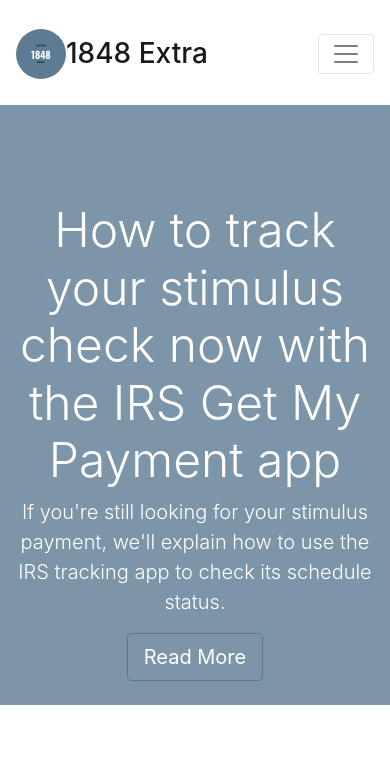
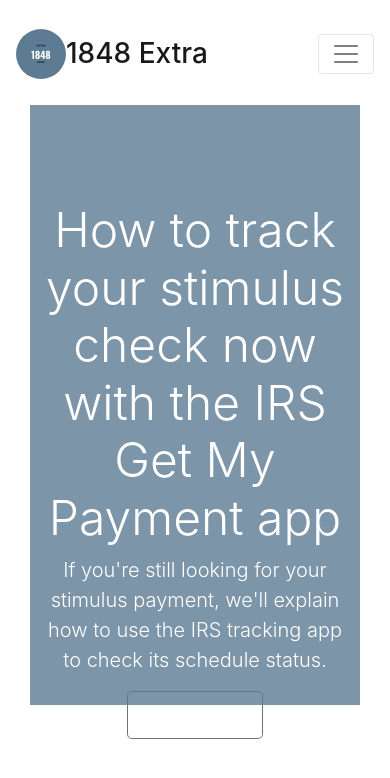
Before and after one commit to sjoseph1848/1848ExtraExtra-Fe, an Angular app: page / in a window 390 px wide. Shown: the top 778 px of the page. Built offline with nearby package versions, Linux system fonts and the light colour scheme.

Commit message:
added the reusable component

```diff
--- a/src/app/home/home.component.html
+++ b/src/app/home/home.component.html
@@ -1 +1,10 @@
-<app-showcase></app-showcase>
+<app-showcase>
+  <header>
+    How to track your stimulus check now with the IRS Get My Payment app
+  </header>
+    <p class="lead">If you're still looking for your stimulus payment, we'll explain how to use the IRS tracking app to check its schedule status.</p>
+    <a href="https://www.cnet.com/personal-finance/how-to-track-your-stimulus-check-now-with-the-irs-get-my-payment-app/" target="_blank" class="btn btn-outline-secondary btn-lg text-white">
+      Read More
+   </a>
+  <img src="https://cnet3.cbsistatic.com/img/jAtXFV989_BT20FvXJ697AcGA00=/756x567/2020/04/15/5824396a-afee-430a-8250-3807ec44eab0/money-bills-wallet-coins-dollars-2.jpg" alt="" class="img-fluid d-none d-lg-block">
+</app-showcase>
--- a/src/app/shared/showcase/showcase.component.html
+++ b/src/app/shared/showcase/showcase.component.html
@@ -4,15 +4,13 @@
       <div class="row">
         <div class="col-lg-6 text-center">
           <h1 class="display-2 mt-5 pt-5">
-            How to track your stimulus check now with the IRS Get My Payment app
+            <ng-content select="header"></ng-content>
           </h1>
-          <p class="lead">If you're still looking for your stimulus payment, we'll explain how to use the IRS tracking app to check its schedule status.</p>
-          <a href="#" class="btn btn-outline-secondary btn-lg text-white">
-             Read More
-          </a>
+            <ng-content select=".lead"></ng-content>
+            <ng-content select=".btn"></ng-content>
         </div>
-        <div class="col-lg-6 mt-5" >
-          <img src="https://cnet3.cbsistatic.com/img/jAtXFV989_BT20FvXJ697AcGA00=/756x567/2020/04/15/5824396a-afee-430a-8250-3807ec44eab0/money-bills-wallet-coins-dollars-2.jpg" alt="" class="img-fluid d-none d-lg-block">
+        <div class="col-lg-6 mt-5">
+          <ng-content></ng-content>
         </div>
       </div>
     </div>
--- a/src/styles.scss
+++ b/src/styles.scss
@@ -5,6 +5,15 @@
 
 body {
   margin-top: 105px;
+  padding-right: 30px;
+  padding-left: 30px;
+  margin-right: auto;
+  margin-left: auto;
+}
+
+.btn:focus {
+  outline: none;
+  box-shadow: none;
 }
 
 
```
